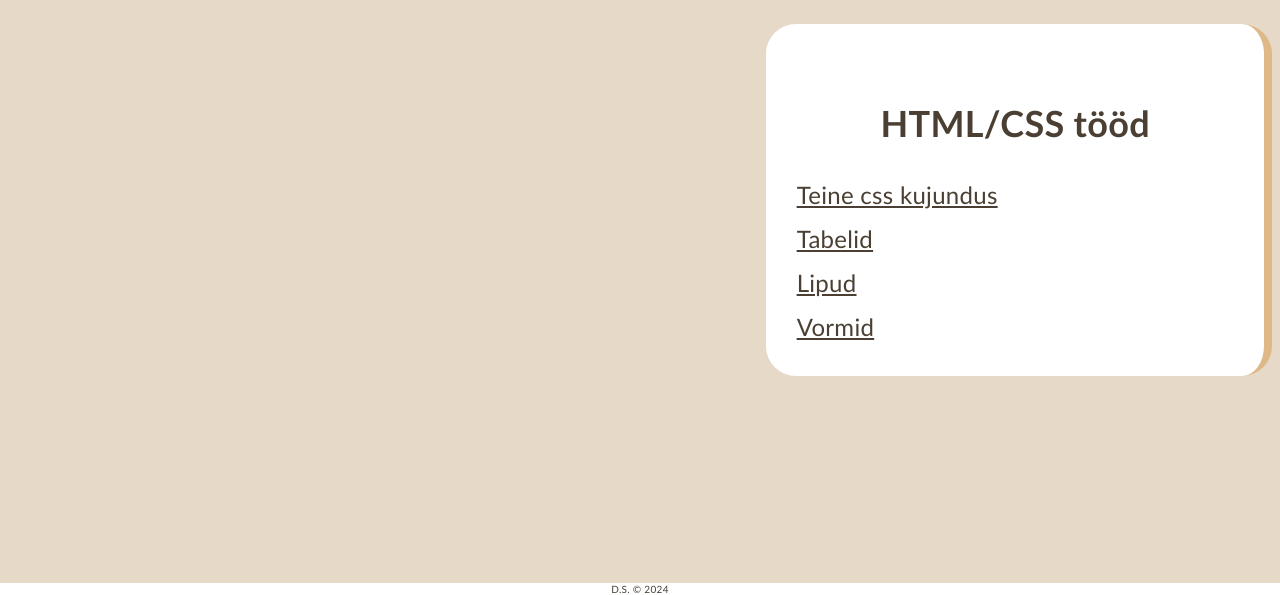
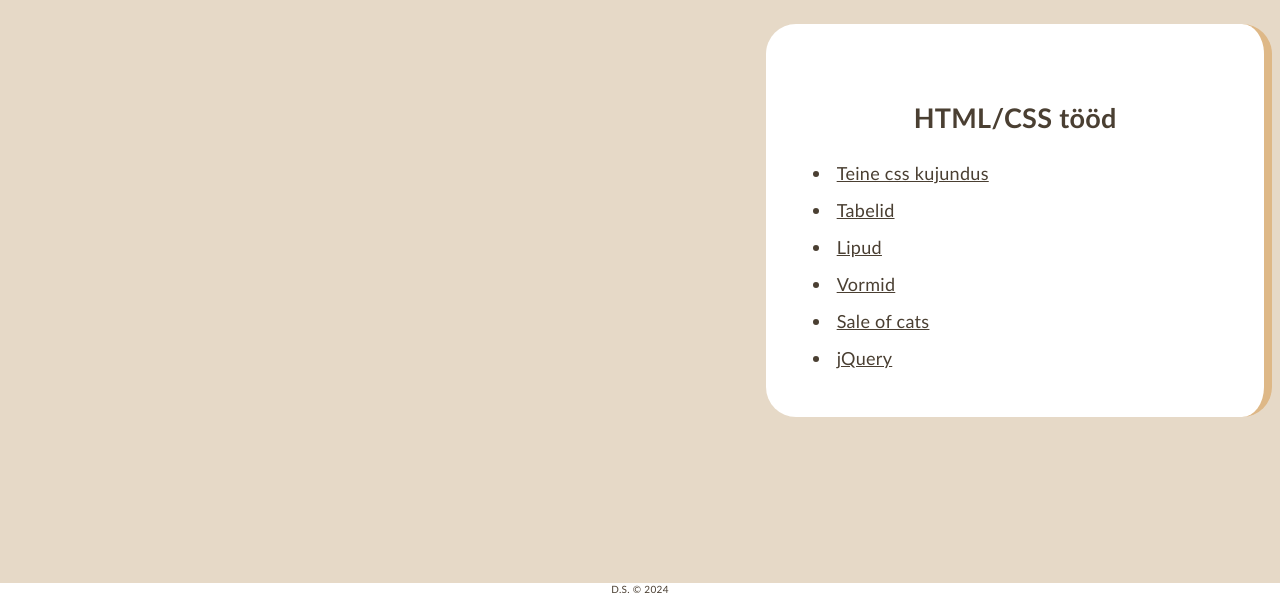
Before and after one commit to 6onosensu/webTARgv23, a PHP site: page /tood.html in a window 1280 px wide. Shown: the part 205-800 px from the top of the page. Run offline with PHP 8.4, Linux system fonts and the light colour scheme.

Commit message:
did it more correctly

```diff
--- a/web_html_css/style.css
+++ b/web_html_css/style.css
@@ -74,18 +74,14 @@ main section {
     margin-bottom: 50px;
     margin-left: 60%;
     margin-right: 0;
+    font-size: 18px;
 }
-
+.section {
+    text-align: left;
+    padding: 40px;
+}
 section {
     text-align: center;
-}
-
-#first {
-    text-align: left;
-}
-
-#second {
-    text-align: left;
 }
 
 .links {
@@ -115,6 +111,7 @@ img {
 }
 
 .image {
+    margin-top: 20px;
     max-width: 100%;
     height: auto;
 }
--- a/web_html_css/tood.html
+++ b/web_html_css/tood.html
@@ -27,18 +27,26 @@
         <section>
             <h2>HTML/CSS tööd</h2>
             <div>
-                <div class="links">
-                    <a href="html_style2/index2.html">Teine css kujundus</a>
-                </div>
-                <div class="links">
-                    <a href="tabelid/index.html">Tabelid</a>
-                </div>
-                <div class="links">
-                    <a href="tabelid/lipud.html">Lipud</a>
-                </div>
-                <div class="links">
-                    <a href="form/vormid.html">Vormid</a>
-                </div>
+                <ul>
+                    <li class="links">
+                        <a href="html_style2/index2.html">Teine css kujundus</a>
+                    </li>
+                    <li class="links">
+                        <a href="tabelid/index.html">Tabelid</a>
+                    </li>
+                    <li class="links">
+                        <a href="tabelid/lipud.html">Lipud</a>
+                    </li>
+                    <li class="links">
+                        <a href="form/vormid.html">Vormid</a>
+                    </li>
+                    <li class="links">
+                        <a href="arvutused/saleOfCatsTable.html">Sale of cats</a>
+                    </li>
+                    <li class="links">
+                        <a href="jQuery/jquery.html">jQuery</a>
+                    </li>
+                </ul>
             </div>
         </section>
     </main>
```
Also changed, not shown: web_html_css/kursus.html (+10 -12 lines).
